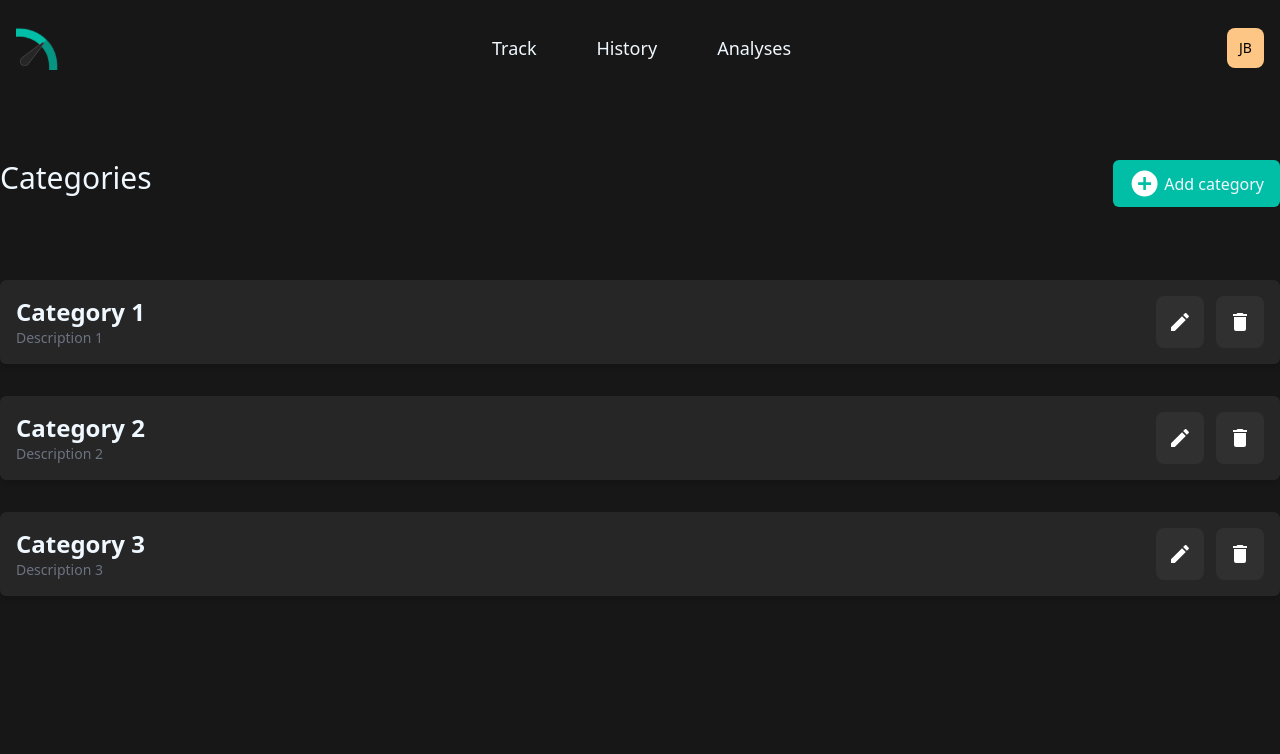
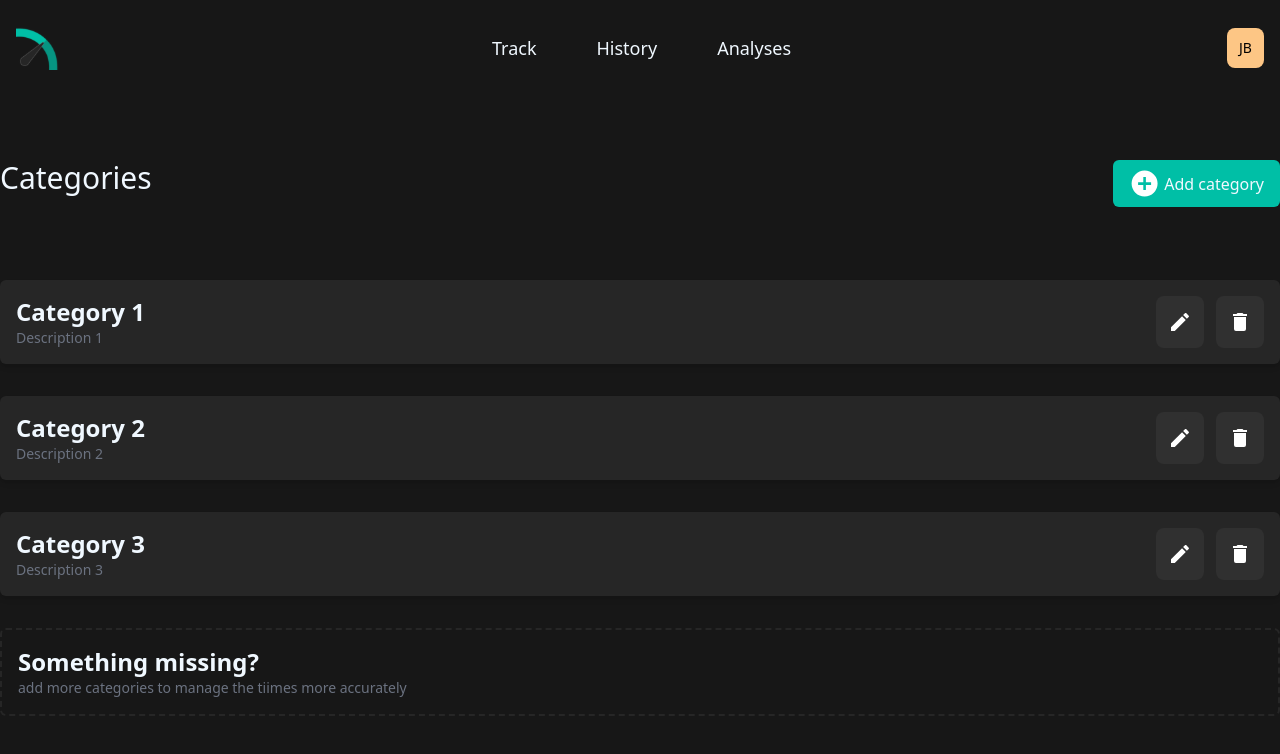
Before and after one commit to D3nn7/worktime-tracker, a Next.js app in the folder worktime-tracker-dev/: page /categories in a window 1280 px wide. Shown: the top 754 px of the page. Built offline with nearby package versions, Linux system fonts and the light colour scheme.

Commit message:
add categories

```diff
--- /dev/null
+++ b/worktime-tracker-dev/components/categories/CategoryNoEntryBox.tsx
@@ -0,0 +1,18 @@
+import Icon from "@mdi/react";
+import { mdiPencil, mdiDelete } from "@mdi/js";
+import { IAccountCategoryBoxProps as Props } from "../../lib/types/types";
+
+export default function CategoryNoEntryBox(props: Props) {
+    return (
+        <div className=" rounded-md border-dashed border-2 border-[#262626] p-4">
+            <div className="flex flex-row">
+                <div className="flex flex-col">
+                    <span className="text-2xl font-bold">{props.category}</span>
+                    <span className="text-sm text-gray-500">
+                        {props.description}
+                    </span>
+                </div>
+            </div>
+        </div>
+    );
+}
--- a/worktime-tracker-dev/pages/categories.tsx
+++ b/worktime-tracker-dev/pages/categories.tsx
@@ -2,6 +2,7 @@ import NavBar from "../components/navigation/NavBarTracking";
 import Icon from "@mdi/react";
 import { mdiPlusCircle } from "@mdi/js";
 import CategoryBox from "../components/categories/CategoryBox";
+import CategoryNoEntryBox from "../components/categories/CategoryNoEntryBox";
 
 export default function Categories() {
     const categories = [
@@ -11,9 +12,9 @@ export default function Categories() {
     ];
 
     return (
-        <div className="bg-bg-base h-screen w-screen">
+        <div className="bg-bg-base min-h-screen w-screen">
             <NavBar />
-            <div className="container mx-auto pt-40">
+            <div className="container mx-auto pt-40 pb-20">
                 <div className="pb-20 ">
                     <div className="text-3xl float-left">Categories</div>
                     <div className="float-right">
@@ -28,12 +29,17 @@ export default function Categories() {
                     </div>
                 </div>
                 <div className="mt-10 flex flex-col space-y-8">
-                    {categories.map((category) => (
+                    {categories.map((category, index) => (
                         <CategoryBox
+                            key={index}
                             category={category.category}
                             description={category.description}
                         />
                     ))}
+                    <CategoryNoEntryBox
+                        category="Something missing?"
+                        description="add more categories to manage the tiimes more accurately"
+                    />
                 </div>
             </div>
         </div>
```
